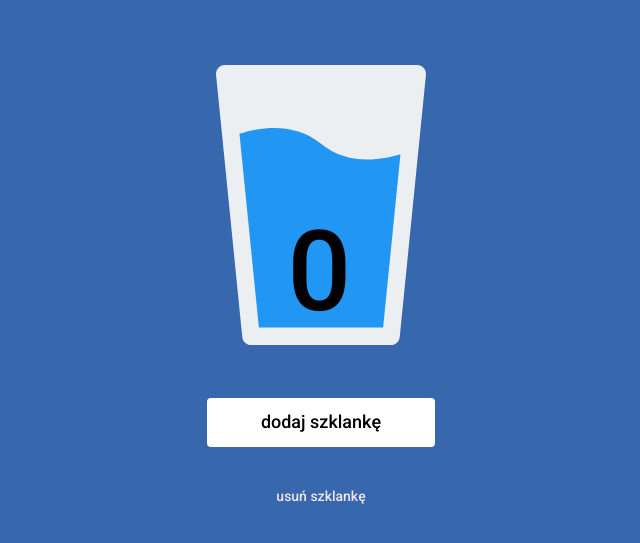
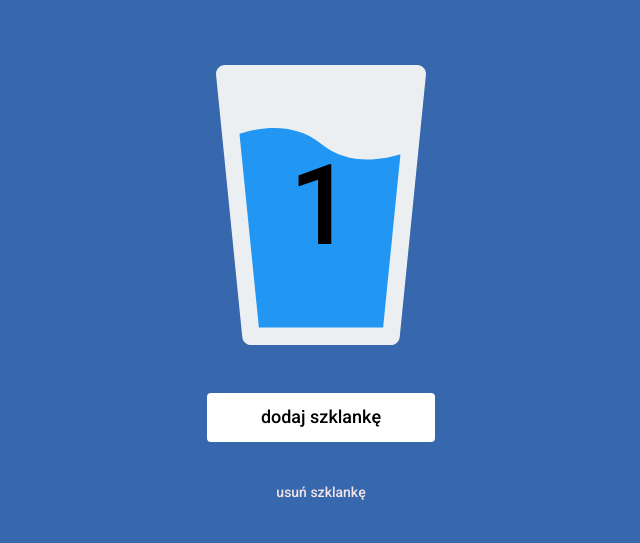
Before and after one commit to Mariusz-Wojcik/HYDRAPP, a website built with webpack: page src/pages/index.html in a window 1280 px wide. Both pictures are taken after a click on the button "dodaj szklankę". Shown: the part 153-696 px from the top of the page, without its empty margins (319-959 px from the left). Built offline with nearby package versions, Linux system fonts and the light colour scheme.

Commit message:
scss modification & jv

```diff
--- a/src/js/index.js
+++ b/src/js/index.js
@@ -6,4 +6,33 @@
 
 /* place your code below */
 
-console.log('HELLO 🚀')
+const glassCounter = document.querySelector('.glass__counter--js');
+const buttonPlus = document.querySelector('.container__button-plus--js');
+const buttonMinus = document.querySelector('.container__button-minus--js');
+const key = new Date().toISOString().slice(0, 10);
+
+let currentGlassCounter = 0;
+
+const localStorageValue = localStorage.getItem(key);
+
+if (localStorageValue){
+    currentGlassCounter=localStorageValue;}
+    else {
+        localStorage.setItem(key, 0);
+    }
+
+    glassCounter.innerHTML = localStorageValue;
+
+buttonPlus.addEventListener('click',()=>{
+    currentGlassCounter++;
+    glassCounter.innerHTML=currentGlassCounter;
+    localStorage.setItem(key, currentGlassCounter);
+})
+
+buttonMinus.addEventListener('click',()=>{
+    if (currentGlassCounter > 0 ){
+    currentGlassCounter--;}
+    glassCounter.innerHTML=currentGlassCounter;
+    localStorage.setItem(key, currentGlassCounter);
+}
+)
--- a/src/pages/index.html
+++ b/src/pages/index.html
@@ -1,5 +1,5 @@
 <!DOCTYPE html>
-<html lang="en">
+<html lang="pl">
 	<head>
 		<meta charset="UTF-8" />
 		<meta name="viewport" content="width=device-width, initial-scale=1.0" />
@@ -16,7 +16,7 @@
 			content="Application to remember how glass of water drunk during the day"
 		/>
 		<!-- full url with http(s) ie. https://maciejkorsan.github.io/my-repo/ -->
-		<meta property="og:url" content="" />
+		<meta property="og:url" content="https://https://mariusz-wojcik.github.io/HYDRAPP/" />
 		<!-- full url to the image with http(s) ie. https://maciejkorsan.github.io/my-repo/assets/img/fb.png. Facebook suggests at least 1200 x 630. -->
 		<meta
 			property="og:image"
@@ -153,28 +153,13 @@
 	<body>
 		<main>
 			<h1 class="header">hydrapp</h1>
-			<svg
-				class="glass"
-				width="280"
-				height="280"
-				viewBox="0 0 280 280"
-				fill="none"
-				xmlns="http://www.w3.org/2000/svg"
-			>
-				<path
-					d="M242.748 2.8875C241.085 1.05 238.74 0 236.255 0H43.7555C41.288 0 38.9255 1.05 37.263 2.8875C35.618 4.7075 34.7955 7.1575 35.0405 9.625L61.2905 272.125C61.7455 276.605 65.508 280 70.0055 280H210.005C214.503 280 218.265 276.605 218.703 272.125L244.953 9.625C245.215 7.1575 244.41 4.7075 242.748 2.8875Z"
-					fill="#ECEFF1"
-				/>
-				<path
-					d="M219.455 89.25L202.13 262.5H77.8805L58.4555 68.775C80.3305 61.775 113.58 57.05 140.005 78.75C165.555 99.75 197.755 95.9 219.455 89.25Z"
-					fill="#2196F3"
-				/>
-			</svg>
-			<p class="paragraph">0</p>
-			<div class="container">
-				<button class="button_plus">dodaj szklankę</button>
-				<button class="button_minus">usuń szklankę</button>
-			</div>
+			<div class="glass">
+        <span class="glass__counter glass__counter--js">0</span>
+      </div>
+
+				<button class="container__button-plus container__button-plus--js">dodaj szklankę</button>
+				<button class="container__button-minus container__button-minus--js">usuń szklankę</button>
+
 		</main>
 	</body>
 </html>
--- a/src/scss/main.scss
+++ b/src/scss/main.scss
@@ -19,7 +19,9 @@ body {
 	justify-content: center;
 }
 
-.button_minus {
+.container__button-minus {
+  display: block;
+  margin: 0 auto;
 	width: 184px;
 	height: 23px;
 	margin-top: 37px;
@@ -33,7 +35,9 @@ body {
 	border: none;
 }
 
-.button_plus {
+.container__button-plus {
+  display: block;
+  margin: 0 auto;
 	width: 216px;
 	height: 47px;
 	background: #ffffff;
@@ -45,12 +49,14 @@ body {
 	border: 0px;
 }
 
-.container {
+.glass {
+	width: 280px;
+  height: 280px;
+  background: url(../assets/img/water-glass.svg);
   display: flex;
-	flex-direction: column;
   justify-content: center;
   align-items: center;
-	margin-top: 48px;
+  margin-bottom: 48px;
 }
 
 .header {
@@ -66,12 +72,7 @@ body {
 	margin-bottom: 68px;
 }
 
-.paragraph {
-	position: absolute;
-	left: 38.13%;
-	right: 38.4%;
-	top: 39.04%;
-	bottom: 48.89%;
+.glass__counter {
 	font-family: Roboto;
 	font-style: normal;
 	font-weight: 500;
```
Also changed, not shown: src/assets/img/water-glass.svg (added). Lines whose indentation alone changed are shown as unchanged.
